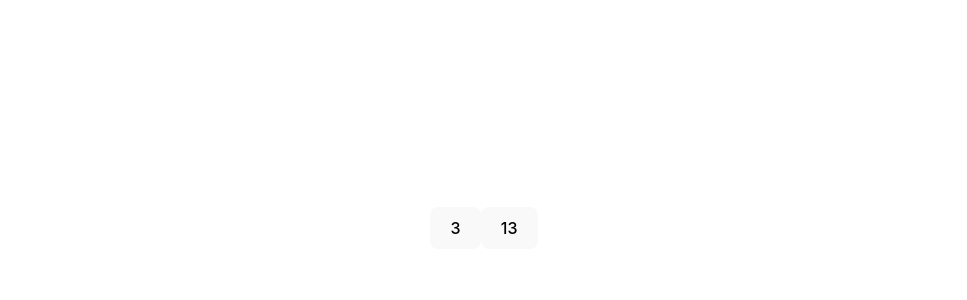
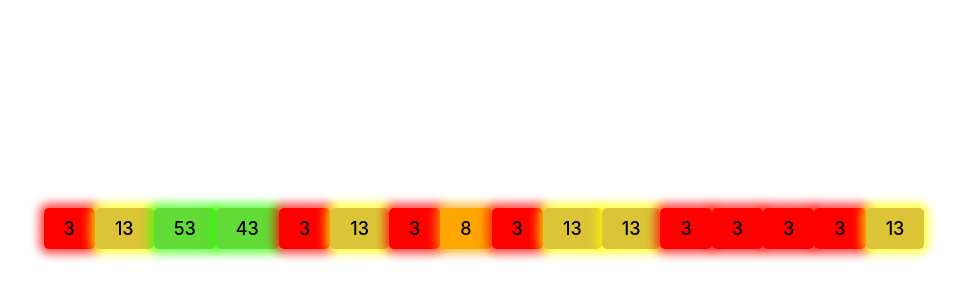
Before and after one commit to austinpapritz/busy-bee, a React (Vite) app in the folder frontend/busy-bee/: page / in a window 1280 px wide. Shown: the part 172-472 px from the top of the page, without its empty margins (156-1123 px from the left). Built offline with nearby package versions, Linux system fonts and the light colour scheme.

Commit message:
CountdownButton now has color glows depending on time

```diff
--- a/frontend/busy-bee/src/App.jsx
+++ b/frontend/busy-bee/src/App.jsx
@@ -1,10 +1,24 @@
 import './App.css';
-import CountdownButton from './components/CountdownButton';
+import CountdownButton from './components/CountdownButton/CountdownButton';
 
 function App() {
   return (
     <>
       <div className="card">
+        <CountdownButton initialCount={10} />
+        <CountdownButton initialCount={20} />
+        <CountdownButton initialCount={60} />
+        <CountdownButton initialCount={50} />
+        <CountdownButton initialCount={10} />
+        <CountdownButton initialCount={20} />
+        <CountdownButton initialCount={10} />
+        <CountdownButton initialCount={15} />
+        <CountdownButton initialCount={10} />
+        <CountdownButton initialCount={20} />
+        <CountdownButton initialCount={20} />
+        <CountdownButton initialCount={10} />
+        <CountdownButton initialCount={10} />
+        <CountdownButton initialCount={10} />
         <CountdownButton initialCount={10} />
         <CountdownButton initialCount={20} />
       </div>
--- /dev/null
+++ b/frontend/busy-bee/src/components/CountdownButton/CountdownButton.css
@@ -0,0 +1,28 @@
+.countdown-button {
+  padding: 10px 20px;
+  font-size: 18px;
+  border: none;
+  border-radius: 5px;
+  cursor: pointer;
+  transition: all 0.3s ease;
+}
+
+.glow-green {
+  background-color: #62db36;
+  box-shadow: 0 0 10px 5px rgba(50, 255, 0, 0.7);
+}
+
+.glow-yellow {
+  background-color: #dbc536;
+  box-shadow: 0 0 10px 5px rgba(255, 255, 0, 0.7);
+}
+
+.glow-orange {
+  background-color: #ffa500;
+  box-shadow: 0 0 10px 5px rgba(255, 165, 0, 0.7);
+}
+
+.glow-red {
+  background-color: #ff0000;
+  box-shadow: 0 0 10px 5px rgba(255, 0, 0, 0.7);
+}
--- a/frontend/busy-bee/src/components/CountdownButton.jsx
+++ b/frontend/busy-bee/src/components/CountdownButton/CountdownButton.jsx
@@ -1,5 +1,7 @@
+import './CountdownButton.css'
 import { useState, useEffect } from 'react';
 import PropTypes from 'prop-types';
+
 
 const CountdownButton = ({ initialCount = 10 }) => {
   const [count, setCount] = useState(initialCount);
@@ -18,8 +20,16 @@ const CountdownButton = ({ initialCount = 10 }) => {
     setCount(initialCount);
   };
 
+  const getButtonClass = () => {
+    if (count > 15) return 'glow-green';
+    if (count <= 15 && count > 10) return 'glow-yellow';
+    if (count <= 10 && count > 5) return 'glow-orange';
+    if (count <= 5 && count > 0) return 'glow-red';
+    return '';
+  };
+
   return (
-    <button onClick={handleReset}>
+    <button onClick={handleReset} className={`countdown-button ${getButtonClass()}`}>
       {count}
     </button>
   );
```
